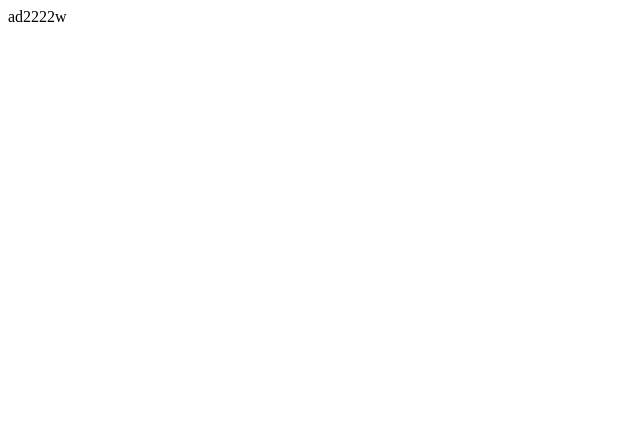
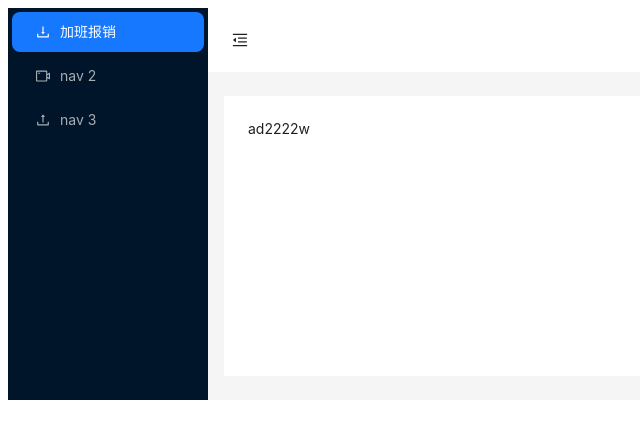
Before and after one commit to chenchenpp/next-admin, a Next.js app: page / in a window 1280 px wide. Shown: the top 438 px of the page, without its empty margins (0-640 px from the left). Built offline with nearby package versions, Linux system fonts and the light colour scheme.

Commit message:
feat: 添加less-module

```diff
--- a/next.config.js
+++ b/next.config.js
@@ -1,5 +1,6 @@
 /** @type {import('next').NextConfig} */
 const { SERVER_ENV } = process.env;
+const withLess = require("next-with-less");
 
 const nextConfig = {
   experimental: {
@@ -26,4 +27,5 @@ const nextConfig = {
   }
 };
 
-module.exports = nextConfig;
+
+module.exports = withLess(nextConfig);
--- /dev/null
+++ b/src/components/Layout/index.module.less
@@ -0,0 +1,4 @@
+.layoutContainer{
+    height: 100%;
+    width: 100%;
+}
--- /dev/null
+++ b/src/components/Layout/index.tsx
@@ -0,0 +1,82 @@
+import React, { useState } from "react";
+import { Layout, Menu, Button, theme } from "antd";
+// todo: 图标ts报错，缺少rev属性，需要保持react与types/react保持一致是因为https://github.com/ant-design/ant-design/issues/43247
+import {
+  DownloadOutlined,
+  MenuFoldOutlined,
+  MenuUnfoldOutlined,
+  UploadOutlined,
+  UserOutlined,
+  VideoCameraOutlined,
+} from "@ant-design/icons";
+import Styles from "./index.module.less";
+
+const { Header, Sider, Content } = Layout;
+const PageLayout: React.FC<{ children: any }> = ({ children }) => {
+  const [collapsed, setCollapsed] = useState(false);
+  const {
+    token: { colorBgContainer },
+  } = theme.useToken();
+  const menuData = [
+    {
+      key: "1",
+      icon: <DownloadOutlined />,
+      label: "加班报销",
+    },
+    {
+      key: "2",
+      icon: <VideoCameraOutlined />,
+      label: "nav 2",
+    },
+    {
+      key: "3",
+      icon: <UploadOutlined />,
+      label: "nav 3",
+    },
+  ];
+  return (
+    <Layout className={Styles.layoutContainer}>
+      <Sider trigger={null} collapsible collapsed={collapsed}>
+        <div className="demo-logo-vertical" />
+        <Menu
+          theme="dark"
+          mode="inline"
+          defaultSelectedKeys={["1"]}
+          items={menuData}
+        />
+      </Sider>
+      <Layout>
+        <Header style={{ padding: 0, background: colorBgContainer }}>
+          <Button
+            type="text"
+            icon={
+              collapsed ? (
+                <MenuUnfoldOutlined rev={undefined} />
+              ) : (
+                <MenuFoldOutlined />
+              )
+            }
+            onClick={() => setCollapsed(!collapsed)}
+            style={{
+              fontSize: "16px",
+              width: 64,
+              height: 64,
+            }}
+          />
+        </Header>
+        <Content
+          style={{
+            margin: "24px 16px",
+            padding: 24,
+            minHeight: 280,
+            background: colorBgContainer,
+          }}
+        >
+          {children}
+        </Content>
+      </Layout>
+    </Layout>
+  );
+};
+
+export default PageLayout;
--- a/src/pages/_app.tsx
+++ b/src/pages/_app.tsx
@@ -1,6 +1,6 @@
 import Head from "next/head";
 import type { AppProps } from "next/app";
-import { Layout, Menu, Button, theme } from 'antd';
+import PageLayout from "@/components/Layout";
 
 import "../styles/index.css";
 export default function App({ Component, pageProps }: AppProps) {
@@ -12,7 +12,9 @@ export default function App({ Component, pageProps }: AppProps) {
           content="width=device-width, initial-scale=1, maximum-scale=1, minimum-scale=1, user-scalable=no"
         ></meta>
       </Head>
-      <Component {...pageProps} />
+      <PageLayout>
+        <Component {...pageProps} />
+      </PageLayout>
     </>
   );
 }
```
Also changed, not shown: package.json (+7 -4 lines), src/utils/constants.ts (added), 1 other file (tests, documents, lock files or other folders).
